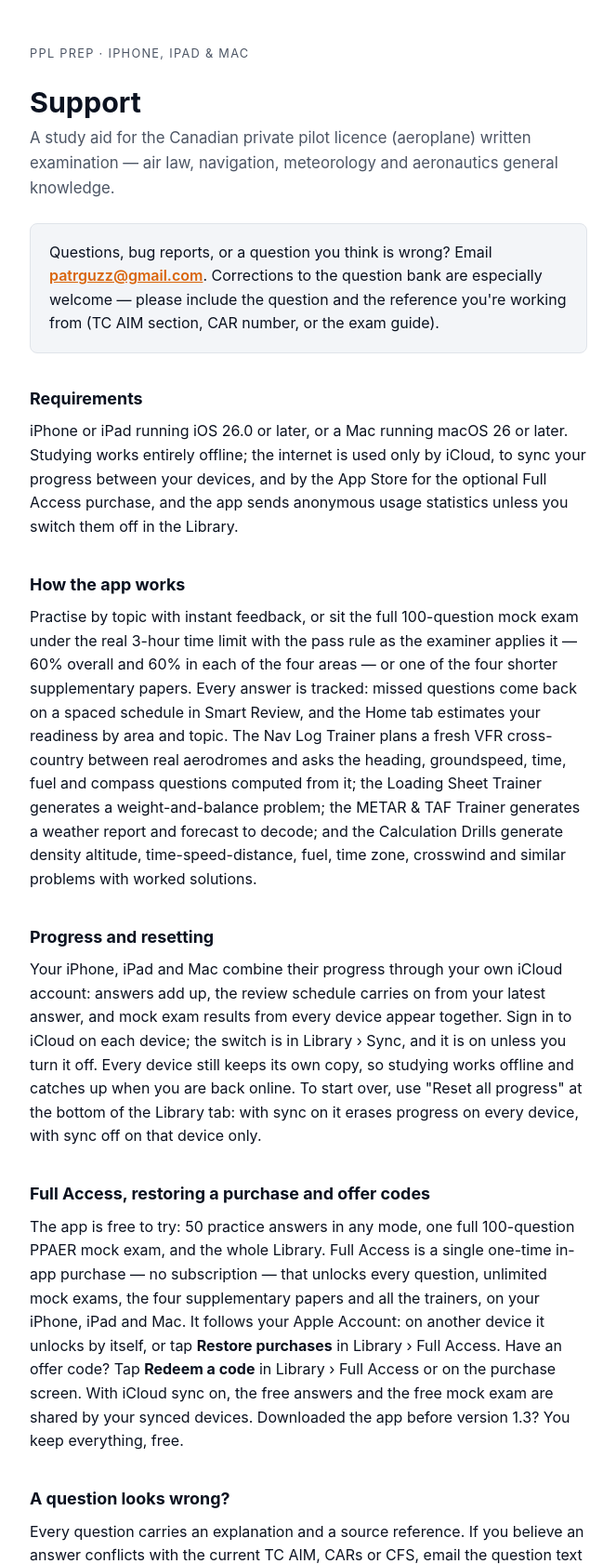
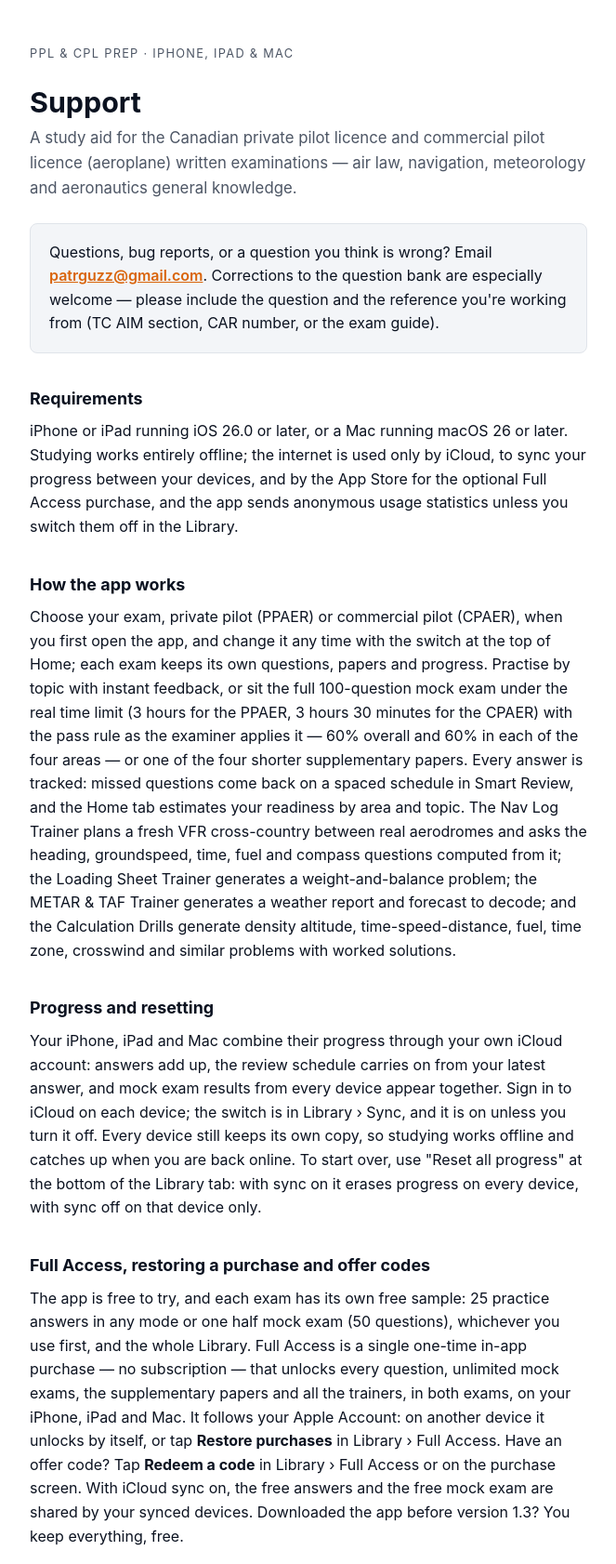
Before and after one commit to PatrickRodriguz2/ppl-prep, a plain HTML site: page support.html in a window 1280 px wide. Shown: the top 1682 px of the page at 93% size, without its empty margins (308-971 px from the left). Drawn offline with Linux system fonts and the light colour scheme.

Commit message:
PPL Prep 2.1: support.html

```diff
--- a/support.html
+++ b/support.html
@@ -3,7 +3,7 @@
 <head>
 <meta charset="utf-8">
 <meta name="viewport" content="width=device-width, initial-scale=1">
-<title>Support — PPL Prep</title>
+<title>Support — PPL &amp; CPL Prep</title>
 <style>
   :root {
     --bg: #ffffff; --ink: #0b1220; --soft: #4d5665; --rule: #e0e4ea; --accent: #d9640a; --sunk: #f3f5f8;
@@ -37,9 +37,9 @@
 <body>
 <main>
 
-  <p class="eyebrow">PPL Prep · iPhone, iPad &amp; Mac</p>
+  <p class="eyebrow">PPL &amp; CPL Prep · iPhone, iPad &amp; Mac</p>
   <h1>Support</h1>
-  <p class="lede">A study aid for the Canadian private pilot licence (aeroplane) written examination — air law, navigation, meteorology and aeronautics general knowledge.</p>
+  <p class="lede">A study aid for the Canadian private pilot licence and commercial pilot licence (aeroplane) written examinations — air law, navigation, meteorology and aeronautics general knowledge.</p>
 
   <div class="contact">
     <p>Questions, bug reports, or a question you think is wrong? Email <a href="mailto:patrguzz@gmail.com">patrguzz@gmail.com</a>. Corrections to the question bank are especially welcome — please include the question and the reference you're working from (TC AIM section, CAR number, or the exam guide).</p>
@@ -49,13 +49,13 @@
   <p>iPhone or iPad running iOS 26.0 or later, or a Mac running macOS 26 or later. Studying works entirely offline; the internet is used only by iCloud, to sync your progress between your devices, and by the App Store for the optional Full Access purchase, and the app sends anonymous usage statistics unless you switch them off in the Library.</p>
 
   <h2>How the app works</h2>
-  <p>Practise by topic with instant feedback, or sit the full 100-question mock exam under the real 3-hour time limit with the pass rule as the examiner applies it — 60% overall and 60% in each of the four areas — or one of the four shorter supplementary papers. Every answer is tracked: missed questions come back on a spaced schedule in Smart Review, and the Home tab estimates your readiness by area and topic. The Nav Log Trainer plans a fresh VFR cross-country between real aerodromes and asks the heading, groundspeed, time, fuel and compass questions computed from it; the Loading Sheet Trainer generates a weight-and-balance problem; the METAR &amp; TAF Trainer generates a weather report and forecast to decode; and the Calculation Drills generate density altitude, time-speed-distance, fuel, time zone, crosswind and similar problems with worked solutions.</p>
+  <p>Choose your exam, private pilot (PPAER) or commercial pilot (CPAER), when you first open the app, and change it any time with the switch at the top of Home; each exam keeps its own questions, papers and progress. Practise by topic with instant feedback, or sit the full 100-question mock exam under the real time limit (3 hours for the PPAER, 3 hours 30 minutes for the CPAER) with the pass rule as the examiner applies it — 60% overall and 60% in each of the four areas — or one of the four shorter supplementary papers. Every answer is tracked: missed questions come back on a spaced schedule in Smart Review, and the Home tab estimates your readiness by area and topic. The Nav Log Trainer plans a fresh VFR cross-country between real aerodromes and asks the heading, groundspeed, time, fuel and compass questions computed from it; the Loading Sheet Trainer generates a weight-and-balance problem; the METAR &amp; TAF Trainer generates a weather report and forecast to decode; and the Calculation Drills generate density altitude, time-speed-distance, fuel, time zone, crosswind and similar problems with worked solutions.</p>
 
   <h2>Progress and resetting</h2>
   <p>Your iPhone, iPad and Mac combine their progress through your own iCloud account: answers add up, the review schedule carries on from your latest answer, and mock exam results from every device appear together. Sign in to iCloud on each device; the switch is in Library &rsaquo; Sync, and it is on unless you turn it off. Every device still keeps its own copy, so studying works offline and catches up when you are back online. To start over, use "Reset all progress" at the bottom of the Library tab: with sync on it erases progress on every device, with sync off on that device only.</p>
 
   <h2>Full Access, restoring a purchase and offer codes</h2>
-  <p>The app is free to try: 50 practice answers in any mode, one full 100-question PPAER mock exam, and the whole Library. Full Access is a single one-time in-app purchase — no subscription — that unlocks every question, unlimited mock exams, the four supplementary papers and all the trainers, on your iPhone, iPad and Mac. It follows your Apple Account: on another device it unlocks by itself, or tap <strong>Restore purchases</strong> in Library &rsaquo; Full Access. Have an offer code? Tap <strong>Redeem a code</strong> in Library &rsaquo; Full Access or on the purchase screen. With iCloud sync on, the free answers and the free mock exam are shared by your synced devices. Downloaded the app before version 1.3? You keep everything, free.</p>
+  <p>The app is free to try, and each exam has its own free sample: 25 practice answers in any mode or one half mock exam (50 questions), whichever you use first, and the whole Library. Full Access is a single one-time in-app purchase — no subscription — that unlocks every question, unlimited mock exams, the supplementary papers and all the trainers, in both exams, on your iPhone, iPad and Mac. It follows your Apple Account: on another device it unlocks by itself, or tap <strong>Restore purchases</strong> in Library &rsaquo; Full Access. Have an offer code? Tap <strong>Redeem a code</strong> in Library &rsaquo; Full Access or on the purchase screen. With iCloud sync on, the free answers and the free mock exam are shared by your synced devices. Downloaded the app before version 1.3? You keep everything, free.</p>
 
   <h2>A question looks wrong?</h2>
   <p>Every question carries an explanation and a source reference. If you believe an answer conflicts with the current TC AIM, CARs or CFS, email the question text and your reference — verified corrections ship in the next update. Always treat the current official publications as authoritative.</p>
@@ -66,7 +66,7 @@
   <hr>
 
   <footer>
-    <p><a href="privacy.html">Privacy policy</a> · PPL Prep is an independent study aid. It is not affiliated with, endorsed by, or a publication of Transport Canada; the examination name is referenced solely to identify the exam the app prepares candidates for.</p>
+    <p><a href="privacy.html">Privacy policy</a> · PPL &amp; CPL Prep is an independent study aid. It is not affiliated with, endorsed by, or a publication of Transport Canada; the examination name is referenced solely to identify the exam the app prepares candidates for.</p>
   </footer>
 
 </main>
```
